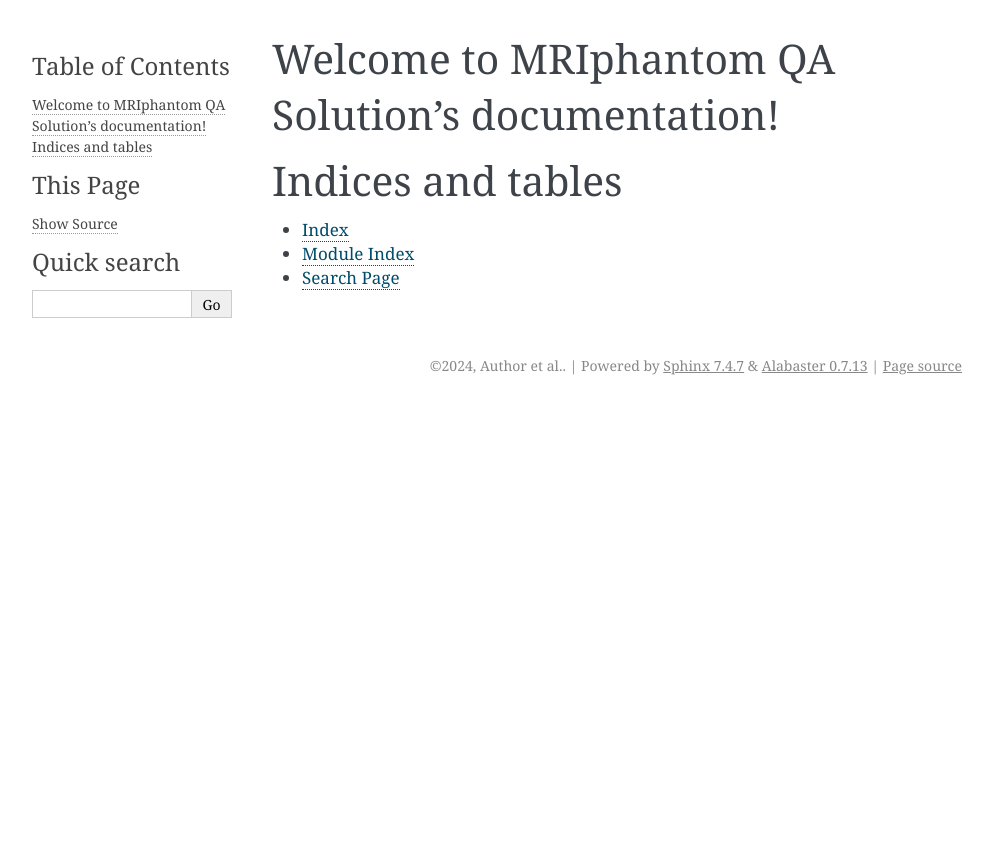
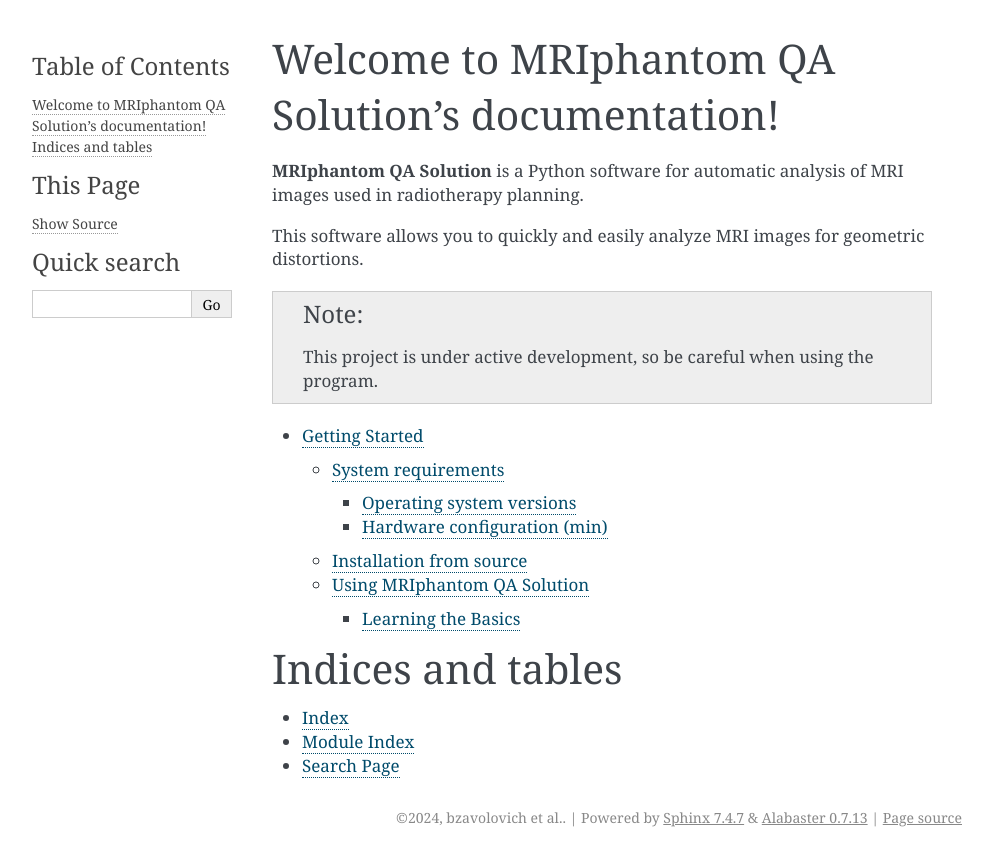
Before and after one commit to MIJO7317/MRIphantom_desktop, a Sphinx documentation site: the page built from docs/source/index.rst, in a window 1280 px wide. Shown: the top 866 px of the page, without its empty margins (148-1141 px from the left). Built offline with Sphinx 7.4.7, drawn with Linux system fonts in a browser that asks for light colours.

Commit message:
DOC: add getting_started.rst page

```diff
--- a/docs/source/conf.py
+++ b/docs/source/conf.py
@@ -7,8 +7,8 @@
 # https://www.sphinx-doc.org/en/master/usage/configuration.html#project-information
 
 project = 'MRIphantom QA Solution'
-copyright = '2024, Author et al.'
-author = 'Author et al.'
+copyright = '2024, bzavolovich et al.'
+author = 'bzavolovich et al.'
 
 # -- General configuration ---------------------------------------------------
 # https://www.sphinx-doc.org/en/master/usage/configuration.html#general-configuration
--- a/docs/source/index.rst
+++ b/docs/source/index.rst
@@ -1,16 +1,18 @@
-.. MRIphantom QA Solution documentation master file, created by
-   sphinx-quickstart on Sat Mar 23 16:20:16 2024.
-   You can adapt this file completely to your liking, but it should at least
-   contain the root `toctree` directive.
-
 Welcome to MRIphantom QA Solution's documentation!
 ==================================================
 
-.. toctree::
-   :maxdepth: 2
-   :caption: Contents:
+**MRIphantom QA Solution** is a Python software for automatic analysis
+of MRI images used in radiotherapy planning.
+
+This software allows you to quickly and easily analyze MRI images for geometric distortions.
+
+.. note::
+
+   This project is under active development, so be careful when using the program.
 
 
+.. toctree::
+    user_guide/getting_started
 
 Indices and tables
 ==================
--- /dev/null
+++ b/docs/source/user_guide/getting_started.rst
@@ -0,0 +1,86 @@
+Getting Started
+=====
+
+Welcome to the MRIphantom Getting Started page. This page contains instructions that you should follow
+to start using the application.
+
+System requirements
+--------------------
+MRIphantom is compatible with modern operating systems such as Windows, MacOS, and Linux. However, it may encounter compatibility issues on older machines, particularly those running Windows 8.1 or earlier.
+
+Operating system versions
+__________________________
+
+Windows: Windows 10 or 11.
+
+macOS: macOS Big Sur (11) or later (compatible with both Apple Silicon and Intel-based computers).
+
+Linux: any recent LTS distribution, for example, Ubuntu 18.04 and later.
+
+Hardware configuration (min)
+________________________
+
+Memory: At least 4GB of RAM.
+
+Display: A minimum resolution of 1024 x 768 (FullHD is recommended).
+
+Graphics: Dedicated GPU memory is not required, but recommended for faster rendering.
+
+IO-devices: Compatible with any standard mouse and keyboard.
+
+Internet connection: Not required at the moment.
+
+Installation from source
+--------------------------
+
+To use MRIphantom, first clone the repository to your local machine:
+
+.. code-block:: console
+
+   $ git clone git@gitlab.com:bzavolovich/MRIphantom_desktop.git
+
+Make sure you have the latest Python version installed.
+
+Create a virtual environment in the project directory by running
+the following command:
+
+.. code-block:: console
+
+    $ python -m venv venv
+
+and activate it (Linux, macOS):
+
+.. code-block:: console
+
+    $ source venv/scripts/activate
+
+or (Windows):
+
+.. code-block:: console
+
+    ./venv/Scripts/Activate.ps1
+
+Install necessary packages using requirements.txt:
+
+.. code-block:: console
+
+    $ pip install -r requirements.txt
+
+Run the application by executing the following command:
+
+.. code-block:: console
+
+    $ python app.py
+
+
+Using MRIphantom QA Solution
+-------------------------------
+
+MRIphantom is currently in its early stages of development, offering a straightforward yet promising set of features.
+While it may not be as complex, navigating through its functionalities can still be confusing.
+Here's how you can get started with MRIphantom QA Solution:
+
+Learning the Basics
+_____________________
+
+Refer to the documentation of README file for instructions on using the software.
```
Also changed, not shown: README.md (+4 -3 lines), 15 other files.
